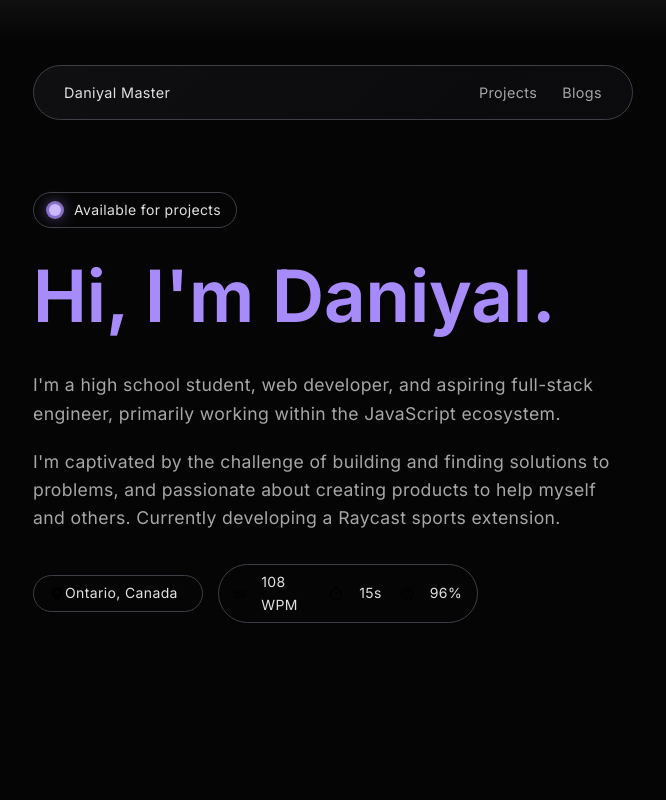
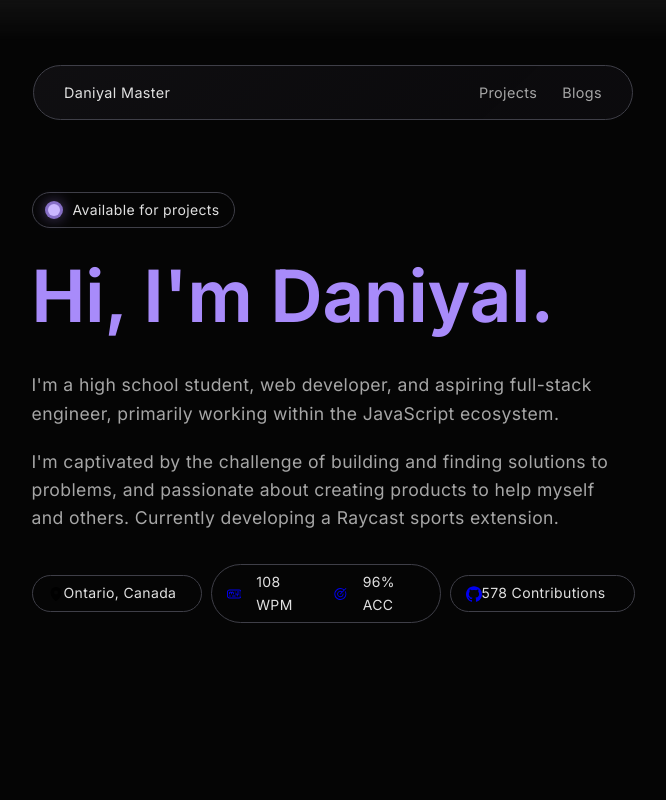
Before and after one commit to daniyalmaster693/old-portfolio-website, an Astro site: page / in a window 1280 px wide. Shown: the top 800 px of the page, without its empty margins (307-973 px from the left). Built offline with nearby package versions, Linux system fonts and the light colour scheme; Astro itself is replaced by a stand-in of ours; a web font is replaced by a local one.

Commit message:
Added links to typing speed and github contribution labels

```diff
--- a/src/pages/index.astro
+++ b/src/pages/index.astro
@@ -69,6 +69,10 @@
               </div>
             </div>
 
+            <a
+              class="monkey-type-link"
+              href="https://monkeytype.com/profile/Blaze4884_"
+            >
               <div class="typing-speed-container">
                 <div class="label-container">
                   <div class="speed">
@@ -88,24 +92,6 @@
                     <p class="label-text">108 WPM</p>
                   </div>
 
-                <div class="time">
-                  <svg
-                    class="typing-icon"
-                    aria-hidden="true"
-                    xmlns="http://www.w3.org/2000/svg"
-                    width="1em"
-                    height="1em"
-                    viewBox="0 0 256 256"
-                    class="size-4 text-slate-500 group-hover:text-slate-300"
-                    ><path
-                      fill="currentColor"
-                      d="M128 40a96 96 0 1 0 96 96a96.11 96.11 0 0 0-96-96m0 176a80 80 0 1 1 80-80a80.09 80.09 0 0 1-80 80m45.66-125.66a8 8 0 0 1 0 11.32l-40 40a8 8 0 0 1-11.32-11.32l40-40a8 8 0 0 1 11.32 0M96 16a8 8 0 0 1 8-8h48a8 8 0 0 1 0 16h-48a8 8 0 0 1-8-8"
-                    ></path></svg
-                  >
-
-                  <p class="label-text">15s</p>
-                </div>
-
                   <div class="accuracy">
                     <svg
                       class="typing-icon"
@@ -121,10 +107,35 @@
                       ></path></svg
                     >
 
-                  <p class="label-text">96%</p>
+                    <p class="label-text">96% ACC</p>
                   </div>
                 </div>
               </div>
+            </a>
+
+            <a
+              class="github-contributions"
+              href="https://github.com/daniyalmaster693?tab=overview&from=2025-01-01&to=2025-01-31"
+            >
+              <div class="github-container">
+                <div class="label-container">
+                  <svg
+                    class="label-icon"
+                    aria-hidden="true"
+                    xmlns="http://www.w3.org/2000/svg"
+                    width="1em"
+                    height="1em"
+                    viewBox="0 0 24 24"
+                    class="size-4"
+                    ><path
+                      fill="currentColor"
+                      d="M12 .297c-6.63 0-12 5.373-12 12c0 5.303 3.438 9.8 8.205 11.385c.6.113.82-.258.82-.577c0-.285-.01-1.04-.015-2.04c-3.338.724-4.042-1.61-4.042-1.61C4.422 18.07 3.633 17.7 3.633 17.7c-1.087-.744.084-.729.084-.729c1.205.084 1.838 1.236 1.838 1.236c1.07 1.835 2.809 1.305 3.495.998c.108-.776.417-1.305.76-1.605c-2.665-.3-5.466-1.332-5.466-5.93c0-1.31.465-2.38 1.235-3.22c-.135-.303-.54-1.523.105-3.176c0 0 1.005-.322 3.3 1.23c.96-.267 1.98-.399 3-.405c1.02.006 2.04.138 3 .405c2.28-1.552 3.285-1.23 3.285-1.23c.645 1.653.24 2.873.12 3.176c.765.84 1.23 1.91 1.23 3.22c0 4.61-2.805 5.625-5.475 5.92c.42.36.81 1.096.81 2.22c0 1.606-.015 2.896-.015 3.286c0 .315.21.69.825.57C20.565 22.092 24 17.592 24 12.297c0-6.627-5.373-12-12-12"
+                    ></path></svg
+                  >
+                  <p class="label-text">578 Contributions</p>
+                </div>
+              </div>
+            </a>
           </div>
         </section>
       </section>
--- a/src/styles/index.css
+++ b/src/styles/index.css
@@ -33,7 +33,8 @@
 
 .available-for-projects,
 .typing-speed-container,
-.location-container {
+.location-container,
+.github-container {
   display: flex;
   align-items: center;
   border: 1px solid #3f3f48;
@@ -44,36 +45,47 @@
 .available-for-projects {
   gap: 13px;
   justify-content: flex-start;
+  cursor: default;
 }
 
 .about-labels-container {
   display: flex;
   justify-content: flex-start;
   align-items: center;
-  gap: 15px;
+  gap: 9px;
   margin-top: 2rem;
 }
 
 .typing-speed-container {
   justify-content: flex-start;
-  width: 260px;
+  width: 230px;
+  cursor: pointer;
 }
 
 .speed,
-.time,
 .accuracy {
   display: flex;
   align-items: center;
   gap: 15px;
 }
 
-.speed,
-.time {
+.speed {
   margin-right: 17px;
 }
 
 .location-container {
   width: 170px;
+  cursor: default;
+}
+
+.github-container {
+  width: 185px;
+  cursor: pointer;
+}
+
+.monkey-type-link,
+.github-contributions {
+  text-decoration: none;
 }
 
 .ping-container,
@@ -128,6 +140,7 @@
   font-weight: 400;
   letter-spacing: 0.023rem;
   line-height: 1.6em;
+  text-decoration: none;
 }
 
 .label-icon,
```
Lines whose indentation alone changed are shown as unchanged.
